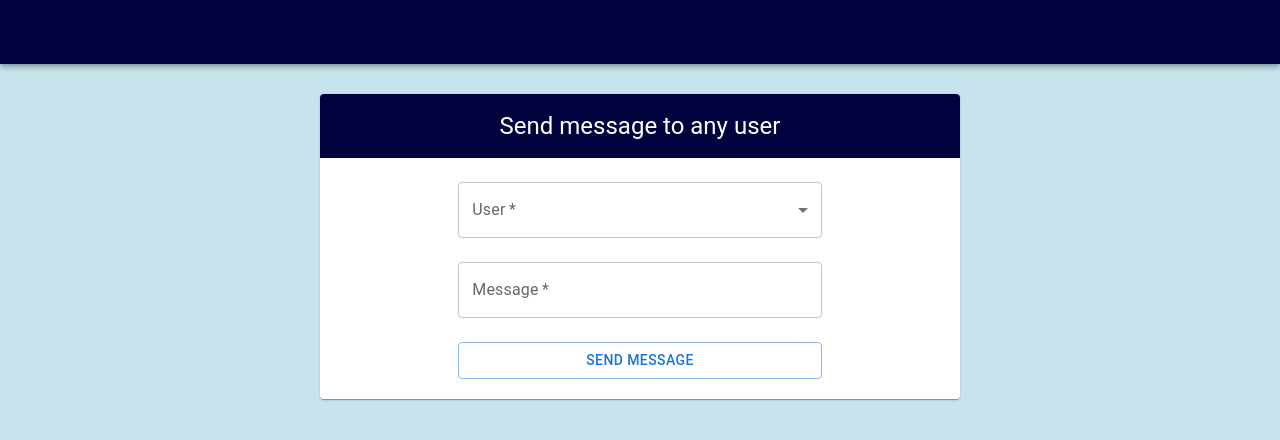
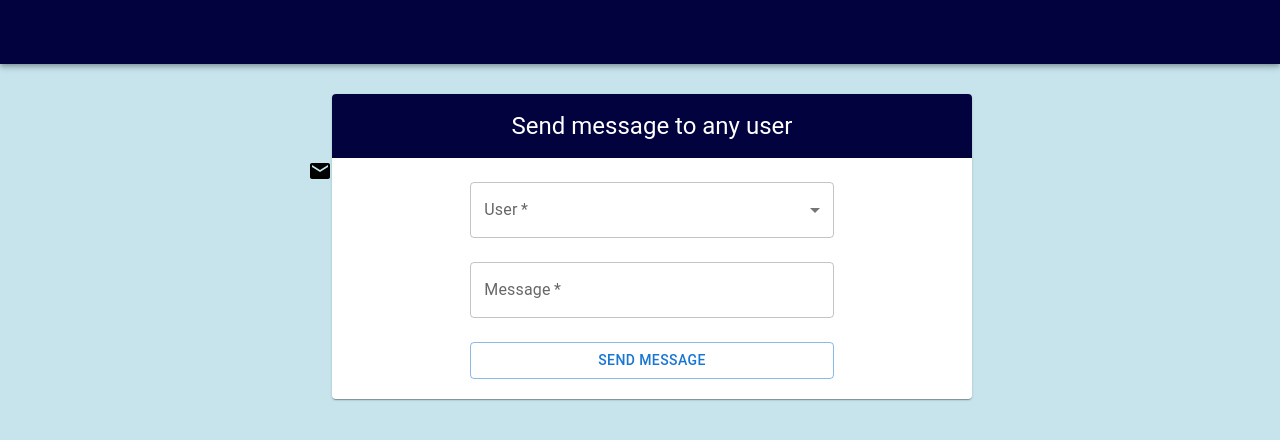
Before and after one commit to cezaranarcisa13/interview-fe, a React (Create React App) app in the folder interview-fe/: page /add in a window 1280 px wide. Shown: the top 440 px of the page. Built offline with nearby package versions, Linux system fonts and the light colour scheme.

Commit message:
add inbox

```diff
--- a/interview-fe/src/screen/add-message/add-message.js
+++ b/interview-fe/src/screen/add-message/add-message.js
@@ -11,6 +11,7 @@ import {
 import { Dropdown } from "../../components";
 import { UserContext } from "../../context/user-context";
 import { sendMessage } from "../../api/messages";
+import InboxItem from "../inbox/inbox";
 import "./add-message.css";
 
 const SendMessage = () => {
@@ -85,6 +86,7 @@ const SendMessage = () => {
             xs={12}
             className="send-container"
         >
+            <InboxItem/>
             <Grid item xs={6}>
                 <Card title="Login">
                     <Grid item container spacing={3} className="send-container" >
--- /dev/null
+++ b/interview-fe/src/screen/inbox/inbox.js
@@ -0,0 +1,39 @@
+import React, { useContext, useEffect, useState } from 'react';
+import { propEq, prop, filter, length, pipe, propOr } from 'ramda';
+import Typography from '@mui/material/Typography';
+import MailIcon from '@mui/icons-material/Mail';
+import Badge from '@mui/material/Badge';
+import { getMessages } from "../../api/messages";
+import { UserContext } from "../../context/user-context";
+
+const MINUTE_MS = 60000;
+
+const InboxItem = () => {
+    const { user: localUser } = useContext(UserContext);
+    const [count, setCount] = useState(0);
+    const isCurentUser = ({ user }) => propEq("id", prop("id", localUser))(user);
+
+    useEffect(() => {
+        const interval = setInterval(() => {
+            getMessages().then((res) => res.json())
+                .then((res) => {
+                    if (res.error) {
+                        throw res.error;
+                    }
+                    const messagesCount = pipe(propOr([], 'messages'), filter(isCurentUser), length)(res);
+                    setCount(messagesCount);
+                    return res;
+                })
+        }, MINUTE_MS);
+
+        return () => clearInterval(interval);
+    }, [])
+
+    return <Badge badgeContent={count} color="error">
+        <Typography variant="h1" component="h2">
+        <MailIcon />
+        </Typography>
+    </Badge>
+}
+
+export default InboxItem;
--- a/interview-fe/src/screen/view-messages/view-messages.js
+++ b/interview-fe/src/screen/view-messages/view-messages.js
@@ -8,6 +8,7 @@ import Button from '@mui/material/Button';
 import { getMessages } from "../../api/messages";
 import { CardComponent } from "../../components";
 import { UserContext } from "../../context/user-context";
+import InboxItem from "../inbox/inbox";
 import "./view-messages.css"
 
 const ViewMessages = () => {
@@ -50,6 +51,7 @@ const ViewMessages = () => {
 
   return <>
     <Button variant="outlined" onClick={handleView} >Add message</Button>
+    <InboxItem/>
     <Tabs value={value} onChange={handleChange} centered>
       <Tab label="All messages" />
       <Tab label="My messages" />
```
